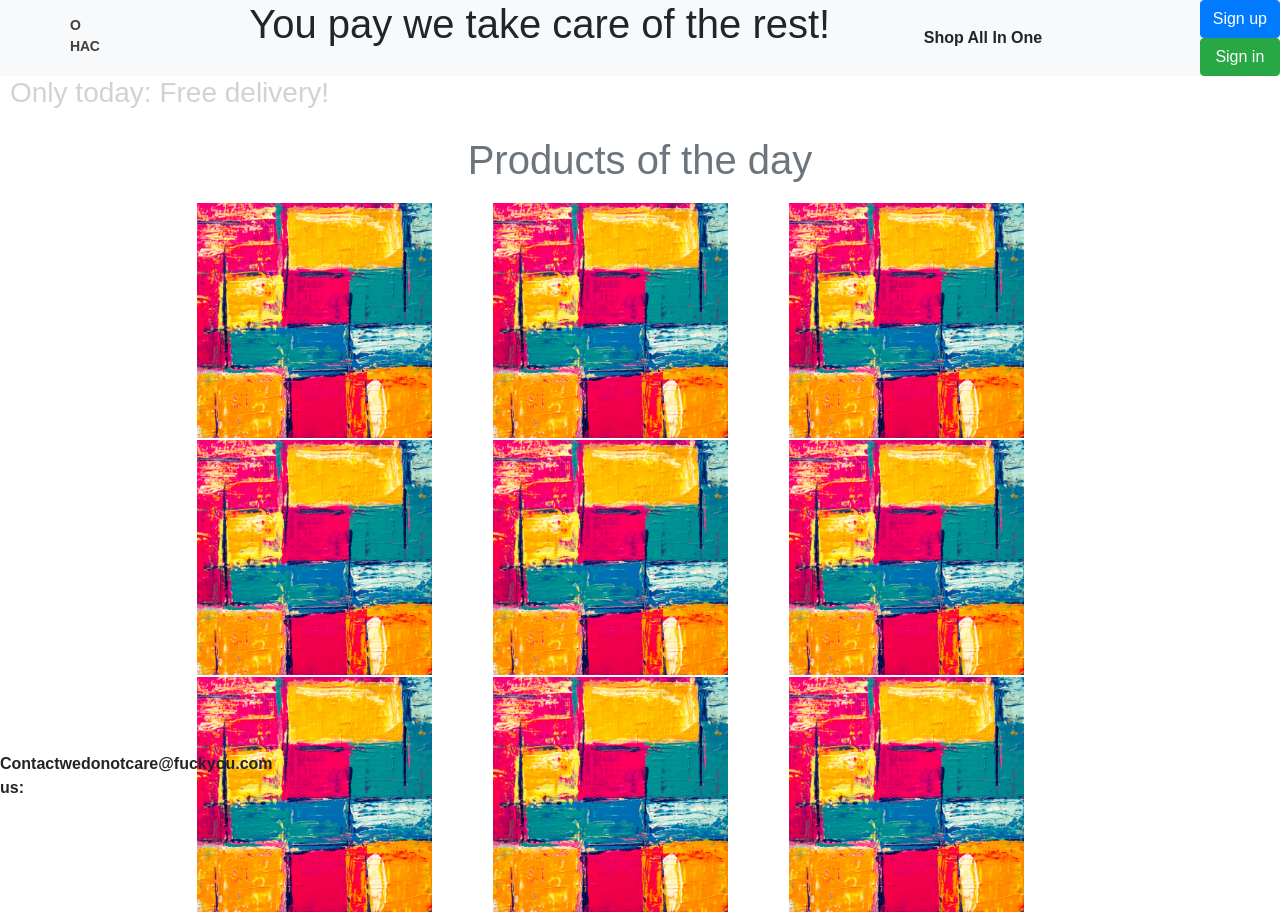
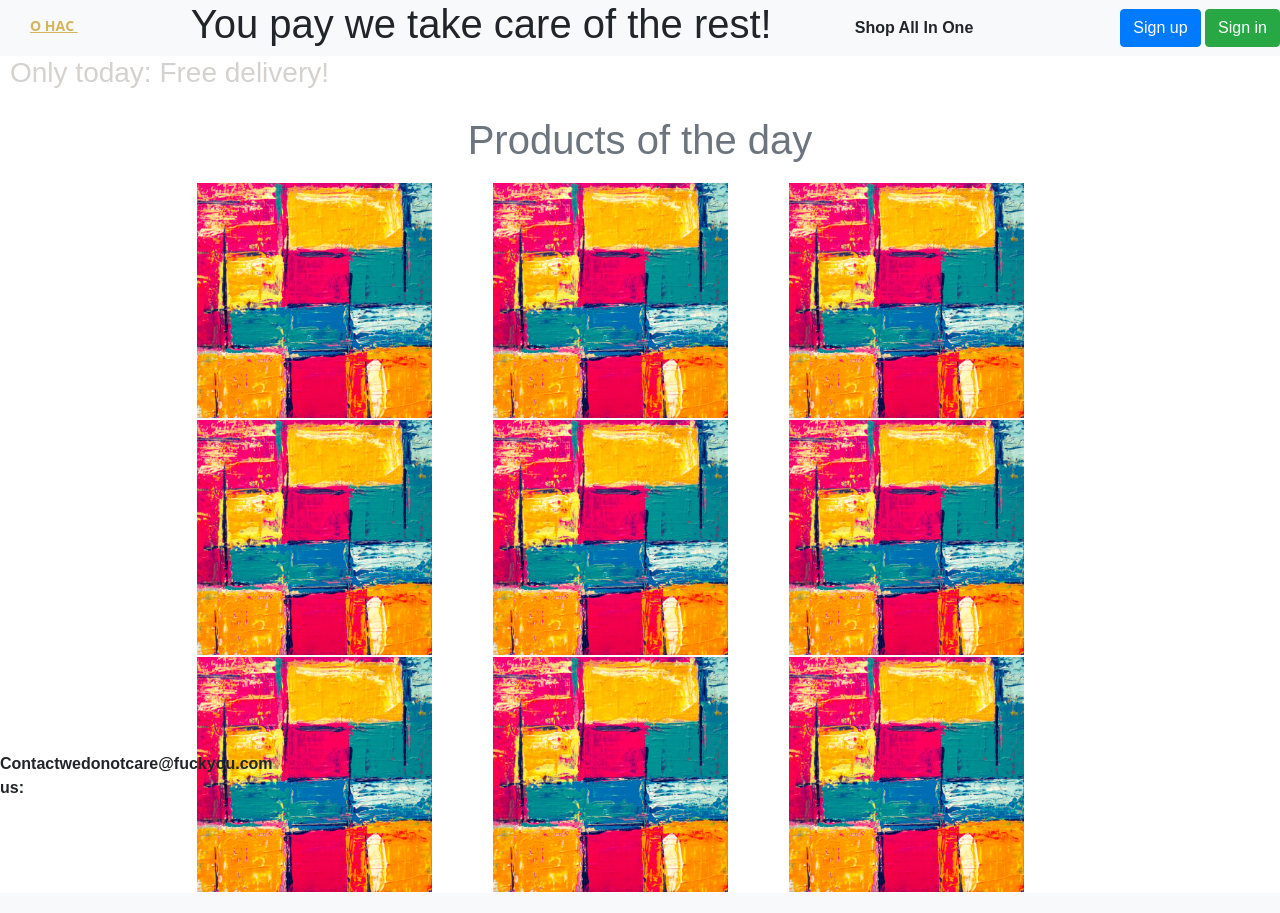
Before and after one commit to Xanops/shop, a Flask app: page / in a window 1280 px wide. After the commit the page ends 892 px from the top, so only its background shows below. Run offline with Flask 2, Linux system fonts and the light colour scheme; some libraries are stand-ins or nearby versions.

Commit message:
not completed changing of catalog icon in header

```diff
--- a/static/css/catalog_style.css
+++ b/static/css/catalog_style.css
@@ -1,31 +1,8 @@
-.top_header {
-  background: white;
-  text-align: center;
-}
-
-.top_header a {
-  display: block;
-  text-decoration: none;
-  outline: none;
-  transition: .3s ease-in-out;
-}
-
-.top_menu {
-  display: table;
-}
-
-.top_menu ul {
-  list-style: none;
-}
-
-.top_table > li {
-  width: 25%;
+.submenu-link {
+  transition: ease-in-out .3s;
   float: left;
   position: relative;
   font-family: 'Open Sans', sans-serif;
-}
-
-.top_table > li > a {
   text-transform: uppercase;
   font-size: 14px;
   font-weight: bold;
@@ -33,13 +10,13 @@
   padding: 15px 30px;
 }
 
-.top_table li a:hover {
+.submenu-link:hover {
     color: #D5B45B;
 }
 
-.submenu-link:after {
+.submenu-link::after {
   content: "\f107";
-  font-family: "FontAwesome";
+  font-family: "Palatino Linotype";
   color: inherit;
 }
 
@@ -47,12 +24,10 @@
   background: #273037;
   position: absolute;
   left: 0;
-  top: 100%;
+  top: 4%;
   z-index: 5;
   width: 180px;
   opacity: 0;
-  transform: scaleY(0);
-  transform-origin :0 0;
   transition: .5s ease-in-out;
 }
 
@@ -64,8 +39,6 @@
   border-bottom: 1px solid rgba(255,255,255,.1);
 }
 
-.submenu li:last-child a {border-bottom: none;}
-.top_table > li:hover .submenu {
+.submenu-link:hover .submenu {
   opacity: 1;
-  transform: scaleY(1);
 }
--- a/static/css/style.css
+++ b/static/css/style.css
@@ -6,8 +6,10 @@ height: 100%
 	display: flex;
 }
 
-header{
+.top_header {
 	width: 100vw;
+  background: white;
+  text-align: center;
 }
 
 #top{
--- a/templates/index.html
+++ b/templates/index.html
@@ -17,15 +17,12 @@
 <header class="top_header">
 	<div class='flexbox' id='top'>
 		<nav class="top_menu">
-		    <ul class="top_table">
-		      	<li><a href="" class="submenu-link">О нас</a>
-		      	  	<ul class="submenu">
-		      	  	  	<li><a href="">Производство</a></li>
-		      	  	  	<li><a href="">Магазин</a></li>
-		      	  	  	<li><a href="">Сервис</a></li>
-		      	  	</ul>
-		      	</li>
-		    </ul>
+			<a href="" class="submenu-link">О нас</a>
+				<ul class="submenu">
+					<li><a href="">Производство</a></li>
+					<li><a href="">Магазин</a></li>
+					<li><a href="">Сервис</a></li>
+				</ul>
 		</nav>
 		<div><h1>You pay we take care of the rest!</h1></div>
 		<div class='center_text' id='mission_logo'><span>Shop All In One</span></div>
```
